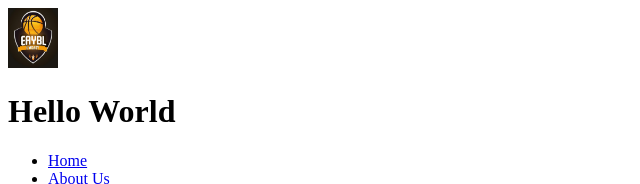
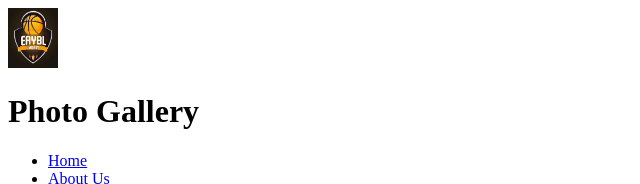
Before and after one commit to mamohamed2/mamohamed2.github.io, a plain HTML site: page Photo_Gallery.html in a window 1280 px wide. Shown: the top 184 px of the page, without its empty margins (0-640 px from the left). Drawn offline with Linux system fonts and the light colour scheme.

Commit message:
Update Photo_Gallery.html

```diff
--- a/Photo_Gallery.html
+++ b/Photo_Gallery.html
@@ -5,7 +5,7 @@
     </head>
 <body>
 <img src="FullSizeRender.jpg" alt="EAYBL Logo" style="width:50px;height:60px;">
-<h1>Hello World</h1>
+<h1>Photo Gallery</h1>
 <ul>
     <li><a href="index.html">Home</a></li>
     <li><a href="About_Us.html">About Us</a></li>
```
